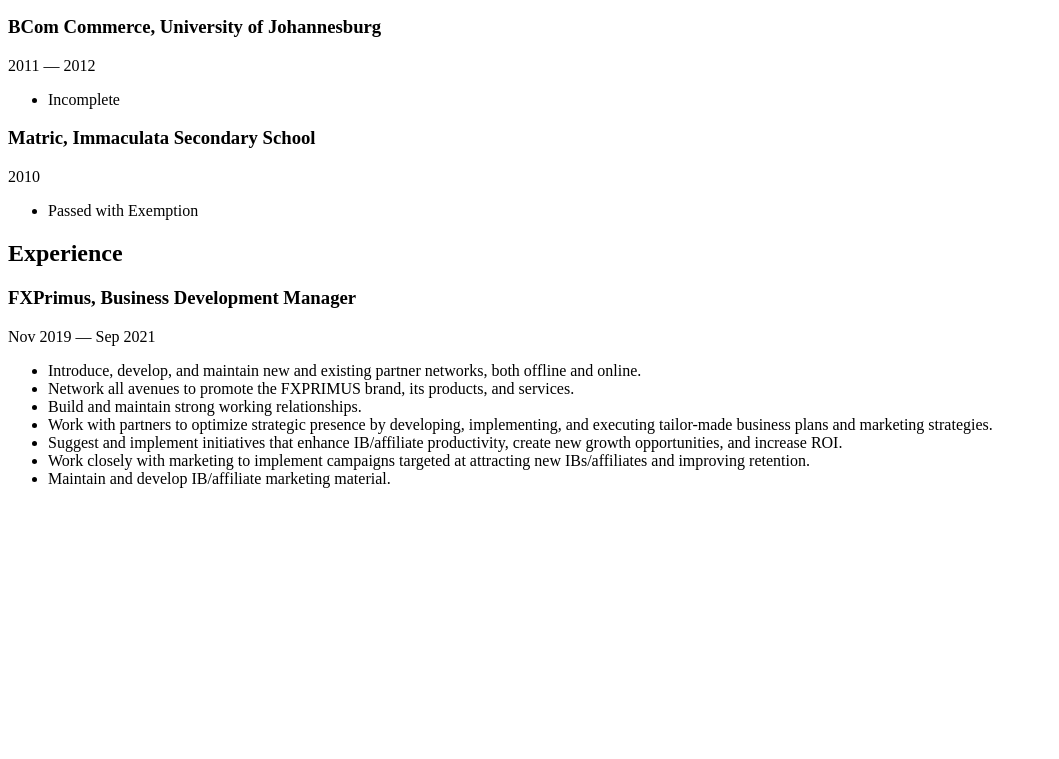
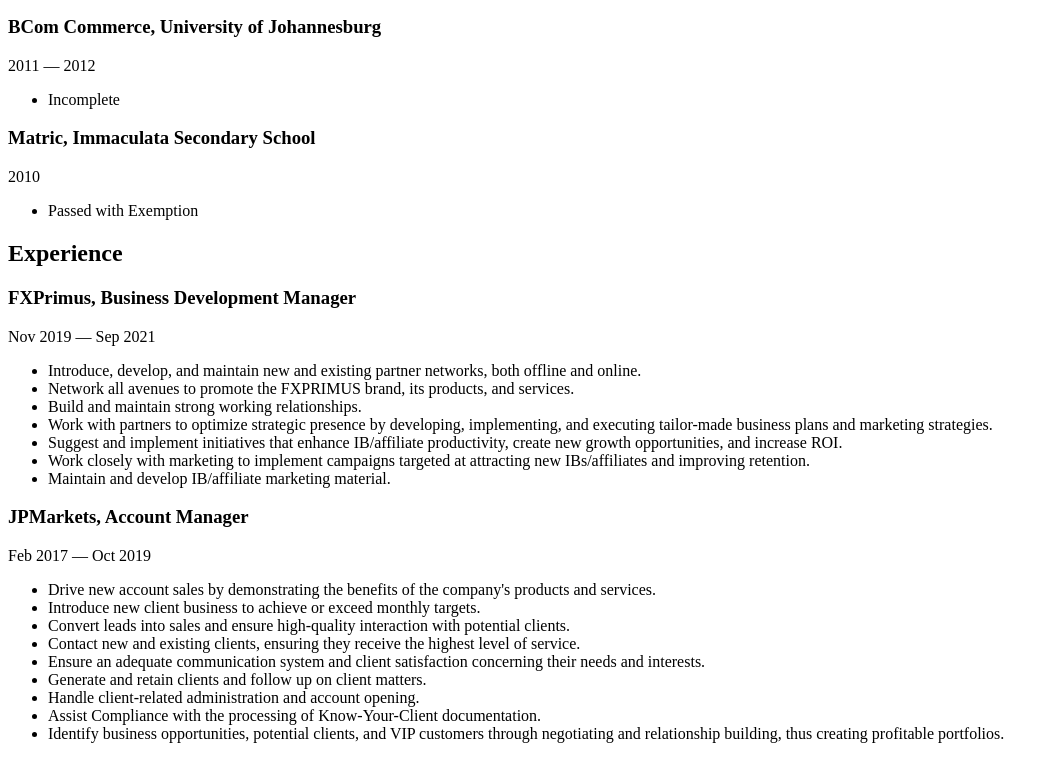
Before and after one commit to seanc0der/SEANOK255_FTOW2306_GroupA_SeanNoko_ITW_Digital-Resume, a plain HTML site: page index.html in a window 1280 px wide. Shown: the part 2078-2837 px from the top of the page, without its empty margins (0-1059 px from the left). Before the commit the page ends 2582 px from the top, so only its background shows below. Drawn offline with Linux system fonts and the light colour scheme.

Commit message:
Added another <article> which houses the content of the second job entry.

```diff
--- a/index.html
+++ b/index.html
@@ -210,6 +210,61 @@
 						<li>Maintain and develop IB/affiliate marketing material.</li>
 					</ul>
 				</article>
+
+				<article>
+					<div>
+						<h3>
+							<span>JPMarkets,</span>
+							<span class="key-words">Account Manager</span>
+						</h3>
+
+						<p>Feb 2017 — Oct 2019</p>
+					</div>
+
+					<ul>
+						<li>
+							Drive new account sales by demonstrating the benefits of the
+							company's products and services.
+						</li>
+
+						<li>
+							Introduce new client business to achieve or exceed monthly
+							targets.
+						</li>
+
+						<li>
+							Convert leads into sales and ensure high-quality interaction with
+							potential clients.
+						</li>
+
+						<li>
+							Contact new and existing clients, ensuring they receive the
+							highest level of service.
+						</li>
+
+						<li>
+							Ensure an adequate communication system and client satisfaction
+							concerning their needs and interests.
+						</li>
+
+						<li>
+							Generate and retain clients and follow up on client matters.
+						</li>
+
+						<li>Handle client-related administration and account opening.</li>
+
+						<li>
+							Assist Compliance with the processing of Know-Your-Client
+							documentation.
+						</li>
+
+						<li>
+							Identify business opportunities, potential clients, and VIP
+							customers through negotiating and relationship building, thus
+							creating profitable portfolios.
+						</li>
+					</ul>
+				</article>
 			</section>
 		</main>
 	</body>
```
